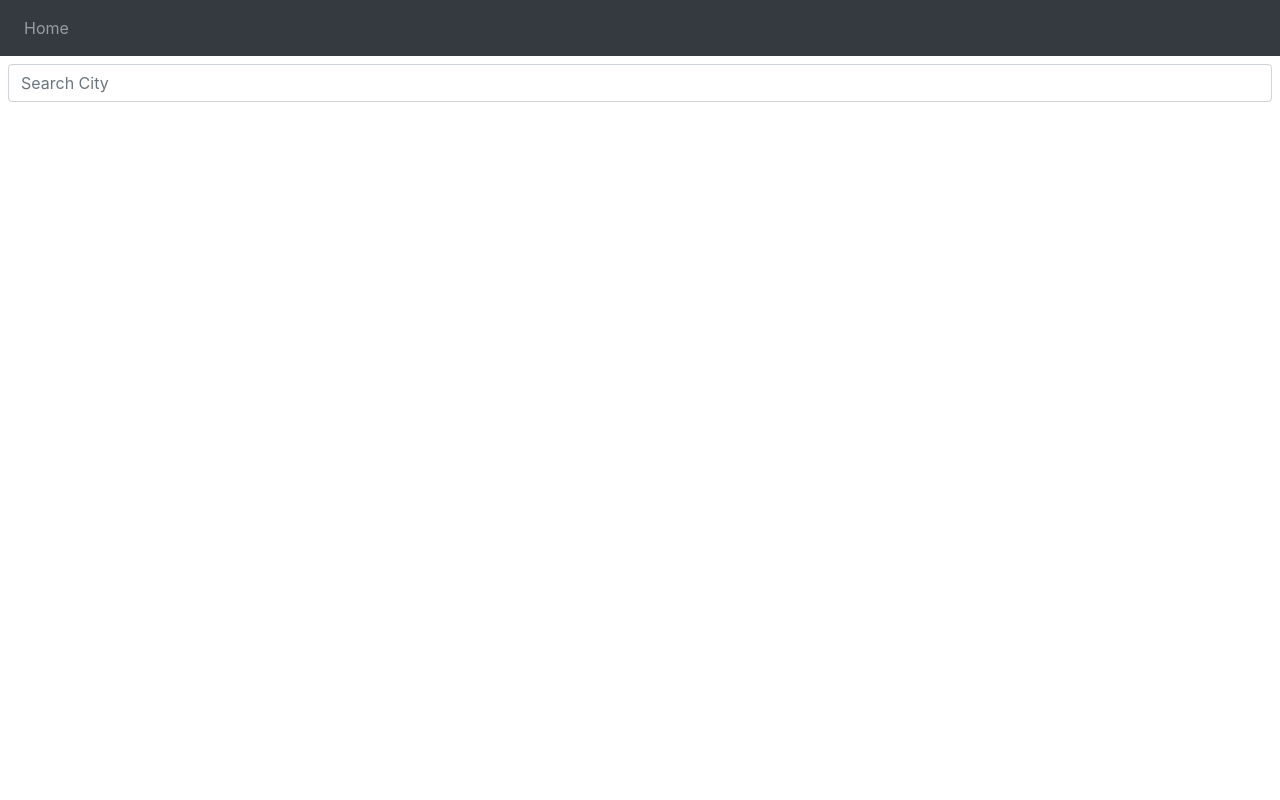
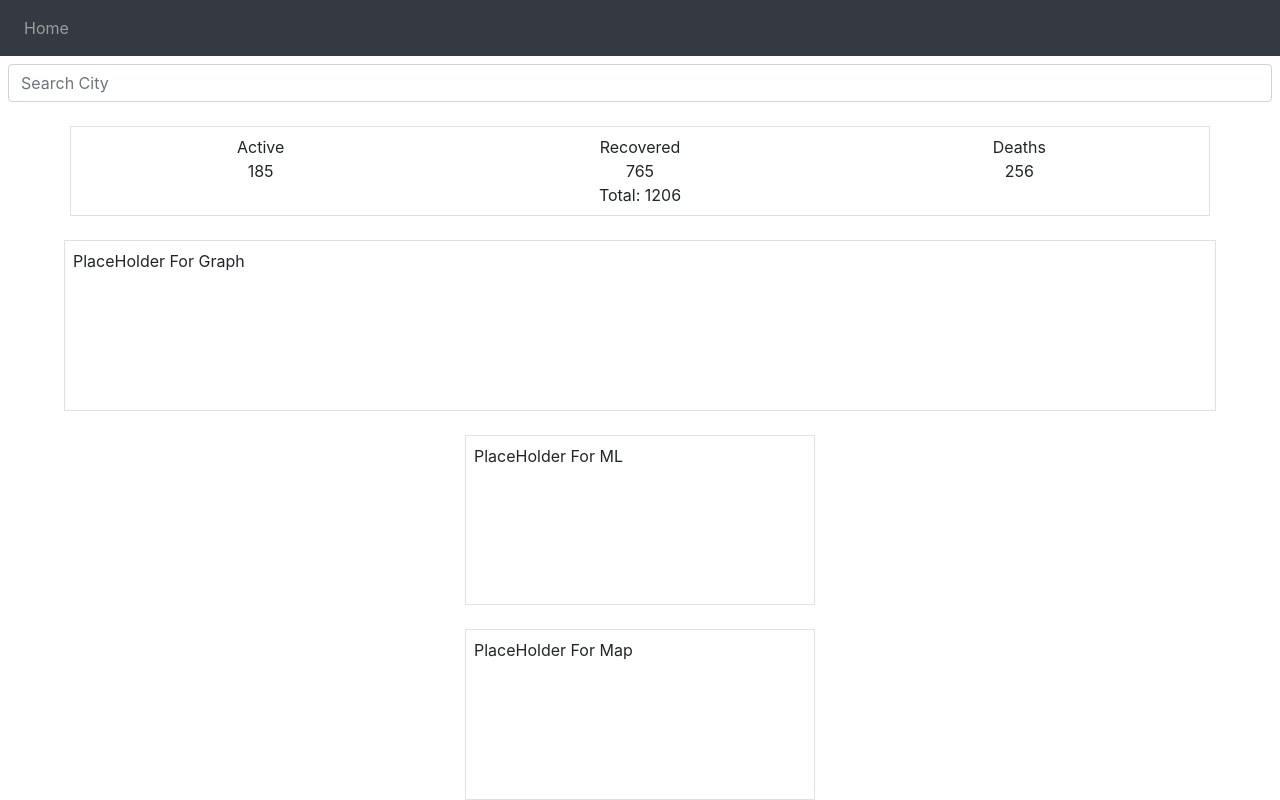
Before and after one commit to FluffyDucks/nwHacks-2021, a React (Create React App) app in the folder client/: page / in a window 1280 px wide. Built offline with nearby package versions, Linux system fonts and the light colour scheme.

Commit message:
created simple ui layout

```diff
--- /dev/null
+++ b/client/src/components/CountTile.js
@@ -0,0 +1,22 @@
+import React from 'react'
+import { Container, Row, Col } from 'react-bootstrap'
+
+export default function CountTile() {
+    return (
+        <Container className="border mx-auto pt-2 pb-2" style={{width: "95vw"}}>
+            <Row>
+                <Col className="text-center"> Active </Col>
+                <Col className="text-center"> Recovered</Col>
+                <Col className="text-center"> Deaths </Col>
+            </Row>
+            <Row>
+                <Col className="text-center">185</Col>
+                <Col className="text-center">765</Col>
+                <Col className="text-center">256</Col>
+            </Row>
+            <Row>
+                <Col className="text-center"> Total: 1206</Col>
+            </Row>
+        </Container>
+    )
+}
--- /dev/null
+++ b/client/src/components/GraphTile.js
@@ -0,0 +1,9 @@
+import React from 'react'
+
+export default function GraphTile() {
+    return (
+        <div className="border mx-auto p-2" style={{width: "90vw", height: "400px"}}>
+            PlaceHolder For Graph
+        </div>
+    )
+}
--- /dev/null
+++ b/client/src/components/MachineLearningTile.js
@@ -0,0 +1,9 @@
+import React from 'react'
+
+export default function MachineLearningTile() {
+    return (
+        <div className="border mx-auto p-2" style={{width: "350px", height: "400px"}}>
+            PlaceHolder For ML<br></br>
+        </div>
+    )
+}
--- a/client/src/components/Main.js
+++ b/client/src/components/Main.js
@@ -1,12 +1,23 @@
 import React from 'react'
 import Searchbar from './Searchbar'
 import Sidebar from './Sidebar'
+import CountTile from './CountTile'
+import GraphTile from './GraphTile'
+import ML from './MachineLearningTile'
+import Map from './MapTile'
 
 export default function Main() {
     return (
-        <div className="d-flex flex-column" style={{height: '100vh'}}>
+        <div className="d-flex flex-column overflow-auto" style={{height: '100vh'}}>
             <Sidebar/>
             <Searchbar/>
+            <CountTile/>
+            <br/>
+            <GraphTile/>
+            <br/>
+            <ML/>
+            <br/>
+            <Map/>
         </div>
     )
 }
--- /dev/null
+++ b/client/src/components/MapTile.js
@@ -0,0 +1,9 @@
+import React from 'react'
+
+export default function MapTile() {
+    return (
+        <div className="border mx-auto p-2" style={{width: "350px", height: "400px"}}>
+            PlaceHolder For Map<br></br>
+        </div>
+    )
+}
```
